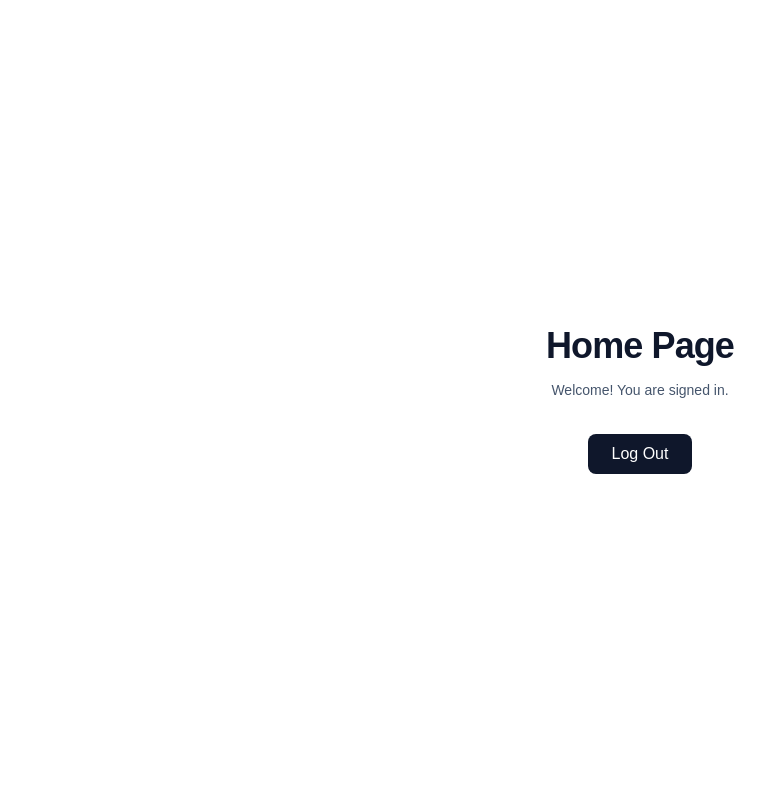
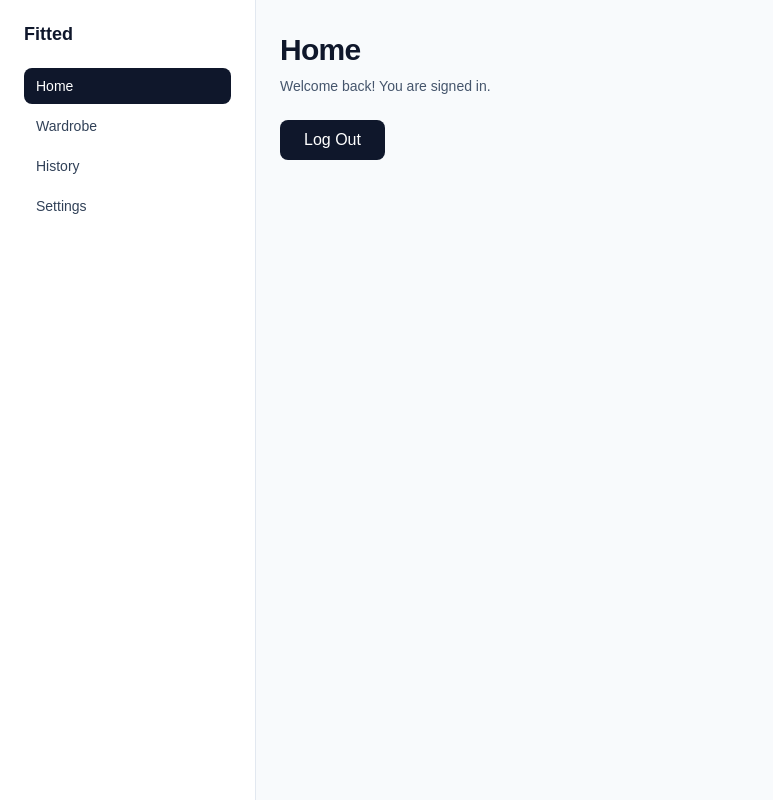
Before and after one commit to Brian-W-Li/fitted, a Next.js app in the folder fitted/: page / in a window 1280 px wide. Shown: the whole page, without its empty margins (0-773 px from the left). Built offline with nearby package versions, Linux system fonts and the light colour scheme; no server answers; sample sign-in values are in the browser's storage.

Commit message:
Update app structure ui

```diff
--- /dev/null
+++ b/fitted/app/(app)/AuthGate.tsx
@@ -0,0 +1,43 @@
+"use client";
+
+import { auth } from "@/lib/firebaseClient";
+import { onAuthStateChanged } from "firebase/auth";
+import { useRouter } from "next/navigation";
+import { useEffect, useState } from "react";
+
+export default function AuthGate({
+  children,
+}: {
+  children: React.ReactNode;
+}) {
+  const router = useRouter();
+  const [loading, setLoading] = useState(true);
+  const [isSignedIn, setIsSignedIn] = useState(false);
+
+  useEffect(() => {
+    const unsubscribe = onAuthStateChanged(auth, (user) => {
+      if (user) {
+        setIsSignedIn(true);
+      } else {
+        router.push("/signin");
+      }
+      setLoading(false);
+    });
+
+    return () => unsubscribe();
+  }, [router]);
+
+  if (loading) {
+    return (
+      <div className="flex min-h-screen items-center justify-center">
+        <p>Loading...</p>
+      </div>
+    );
+  }
+
+  if (!isSignedIn) {
+    return null;
+  }
+
+  return <>{children}</>;
+}
--- /dev/null
+++ b/fitted/app/(app)/Sidebar.tsx
@@ -0,0 +1,39 @@
+"use client";
+
+import Link from "next/link";
+import { usePathname } from "next/navigation";
+
+const navItems = [
+  { href: "/", label: "Home" },
+  { href: "/wardrobe", label: "Wardrobe" },
+  { href: "/history", label: "History" },
+  { href: "/settings", label: "Settings" },
+];
+
+export default function Sidebar() {
+  const pathname = usePathname();
+
+  return (
+    <aside className="w-full border-b border-slate-200 bg-white px-6 py-5 md:w-64 md:min-h-screen md:border-b-0 md:border-r">
+      <div className="text-lg font-semibold text-slate-900">Fitted</div>
+      <nav className="mt-5 flex flex-wrap gap-2 md:flex-col md:gap-1">
+        {navItems.map((item) => {
+          const isActive = pathname === item.href;
+          return (
+            <Link
+              key={item.href}
+              href={item.href}
+              className={`rounded-lg px-3 py-2 text-sm font-medium transition-colors ${
+                isActive
+                  ? "bg-slate-900 text-white"
+                  : "text-slate-700 hover:bg-slate-100"
+              }`}
+            >
+              {item.label}
+            </Link>
+          );
+        })}
+      </nav>
+    </aside>
+  );
+}
--- /dev/null
+++ b/fitted/app/(app)/history/page.tsx
@@ -0,0 +1,10 @@
+export default function HistoryPage() {
+  return (
+    <div>
+      <h1 className="text-3xl font-semibold tracking-tight">History</h1>
+      <p className="mt-2 text-sm text-slate-600">
+        Review your past outfits and feedback.
+      </p>
+    </div>
+  );
+}
--- /dev/null
+++ b/fitted/app/(app)/layout.tsx
@@ -0,0 +1,17 @@
+import AuthGate from "./AuthGate";
+import Sidebar from "./Sidebar";
+
+export default function AppLayout({
+  children,
+}: {
+  children: React.ReactNode;
+}) {
+  return (
+    <AuthGate>
+      <div className="min-h-screen bg-slate-50 text-slate-900 md:flex">
+        <Sidebar />
+        <main className="flex-1 px-6 py-8">{children}</main>
+      </div>
+    </AuthGate>
+  );
+}
--- /dev/null
+++ b/fitted/app/(app)/outfits/page.tsx
@@ -0,0 +1,10 @@
+export default function OutfitsPage() {
+  return (
+    <div>
+      <h1 className="text-3xl font-semibold tracking-tight">Outfits</h1>
+      <p className="mt-2 text-sm text-slate-600">
+        Generate and save outfit recommendations.
+      </p>
+    </div>
+  );
+}
--- /dev/null
+++ b/fitted/app/(app)/page.tsx
@@ -0,0 +1,41 @@
+"use client";
+
+import { auth } from "@/lib/firebaseClient";
+import { signOut } from "firebase/auth";
+import { useRouter } from "next/navigation";
+import { useState } from "react";
+
+export default function Home() {
+  const router = useRouter();
+  const [signingOut, setSigningOut] = useState(false);
+
+  async function handleLogout() {
+    try {
+      setSigningOut(true);
+      await signOut(auth);
+      localStorage.removeItem("userId");
+      router.push("/signin");
+    } catch (error) {
+      console.error("Error signing out:", error);
+      setSigningOut(false);
+    }
+  }
+
+  return (
+    <div className="space-y-6">
+      <div>
+        <h1 className="text-3xl font-semibold tracking-tight">Home</h1>
+        <p className="mt-2 text-sm text-slate-600">
+          Welcome back! You are signed in.
+        </p>
+      </div>
+      <button
+        onClick={handleLogout}
+        disabled={signingOut}
+        className="w-fit rounded-lg bg-slate-900 px-6 py-2 text-white font-medium transition-colors hover:bg-slate-800 disabled:cursor-not-allowed disabled:opacity-50"
+      >
+        {signingOut ? "Signing out..." : "Log Out"}
+      </button>
+    </div>
+  );
+}
--- /dev/null
+++ b/fitted/app/(app)/settings/page.tsx
@@ -0,0 +1,10 @@
+export default function SettingsPage() {
+  return (
+    <div>
+      <h1 className="text-3xl font-semibold tracking-tight">Settings</h1>
+      <p className="mt-2 text-sm text-slate-600">
+        Update your profile and preferences.
+      </p>
+    </div>
+  );
+}
--- /dev/null
+++ b/fitted/app/(app)/wardrobe/page.tsx
@@ -0,0 +1,10 @@
+export default function WardrobePage() {
+  return (
+    <div>
+      <h1 className="text-3xl font-semibold tracking-tight">Wardrobe</h1>
+      <p className="mt-2 text-sm text-slate-600">
+        Manage your clothing items here.
+      </p>
+    </div>
+  );
+}
--- a/fitted/app/page.tsx
+++ /dev/null
@@ -1,71 +0,0 @@
-"use client";
-
-import { auth } from "@/lib/firebaseClient";
-import { onAuthStateChanged, signOut } from "firebase/auth";
-import { useRouter } from "next/navigation";
-import { useEffect, useState } from "react";
-
-export default function Home() {
-  const router = useRouter();
-  const [loading, setLoading] = useState(true);
-  const [isSignedIn, setIsSignedIn] = useState(false);
-  const [signingOut, setSigningOut] = useState(false);
-
-  async function handleLogout() {
-    try {
-      setSigningOut(true);
-      await signOut(auth);
-      localStorage.removeItem("userId");
-      router.push("/signin");
-    } catch (error) {
-      console.error("Error signing out:", error);
-      setSigningOut(false);
-    }
-  }
-
-  useEffect(() => {
-    const unsubscribe = onAuthStateChanged(auth, (user) => {
-      if (user) {
-        setIsSignedIn(true);
-      } else {
-        // Redirect to sign in if not authenticated
-        router.push("/signin");
-      }
-      setLoading(false);
-    });
-
-    return () => unsubscribe();
-  }, [router]);
-
-  if (loading) {
-    return (
-      <div className="flex min-h-screen items-center justify-center">
-        <p>Loading...</p>
-      </div>
-    );
-  }
-
-  if (!isSignedIn) {
-    return null; // Will redirect
-  }
-
-  return (
-    <div className="flex min-h-screen items-center justify-center bg-white text-slate-900">
-      <main className="w-full max-w-xl px-6 py-16 text-center">
-        <h1 className="text-3xl font-semibold tracking-tight sm:text-4xl">
-          Home Page
-        </h1>
-        <p className="mt-3 text-sm leading-6 text-slate-600">
-          Welcome! You are signed in.
-        </p>
-        <button
-          onClick={handleLogout}
-          disabled={signingOut}
-          className="mt-8 px-6 py-2 bg-slate-900 text-white rounded-lg font-medium hover:bg-slate-800 transition-colors disabled:opacity-50 disabled:cursor-not-allowed"
-        >
-          {signingOut ? "Signing out..." : "Log Out"}
-        </button>
-      </main>
-    </div>
-  );
-}
```
Also changed, not shown: 1 other file (tests, documents, lock files or other folders).
